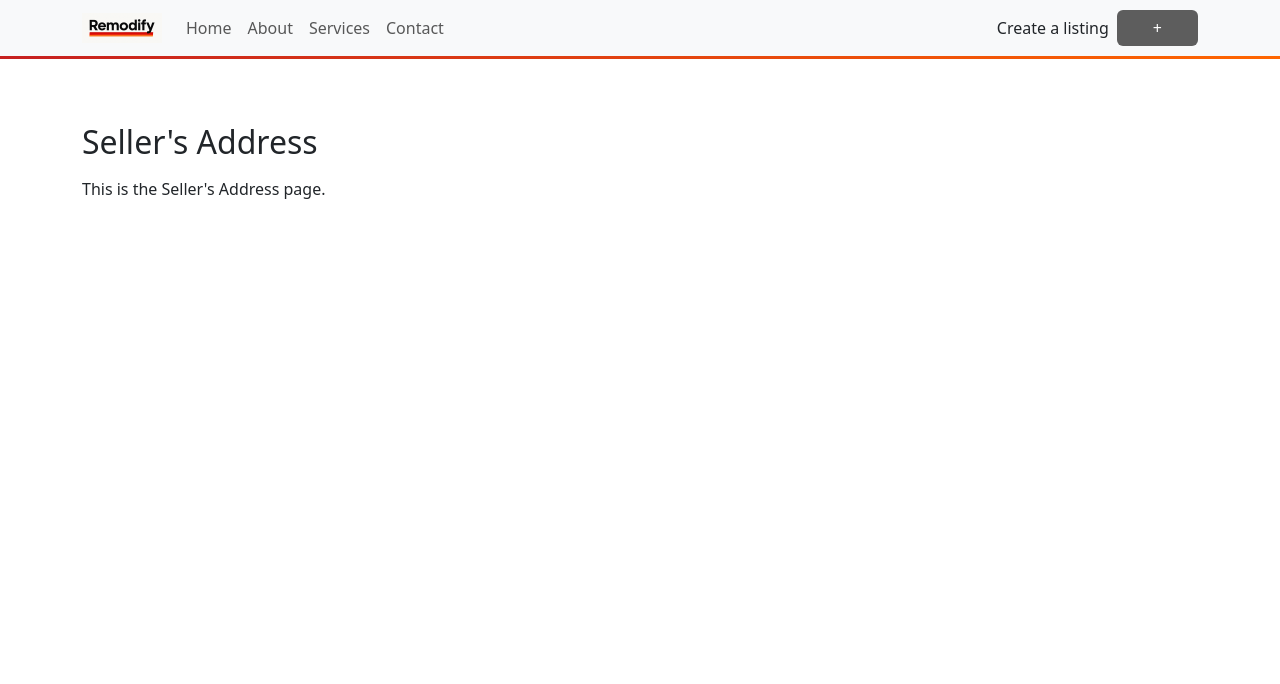
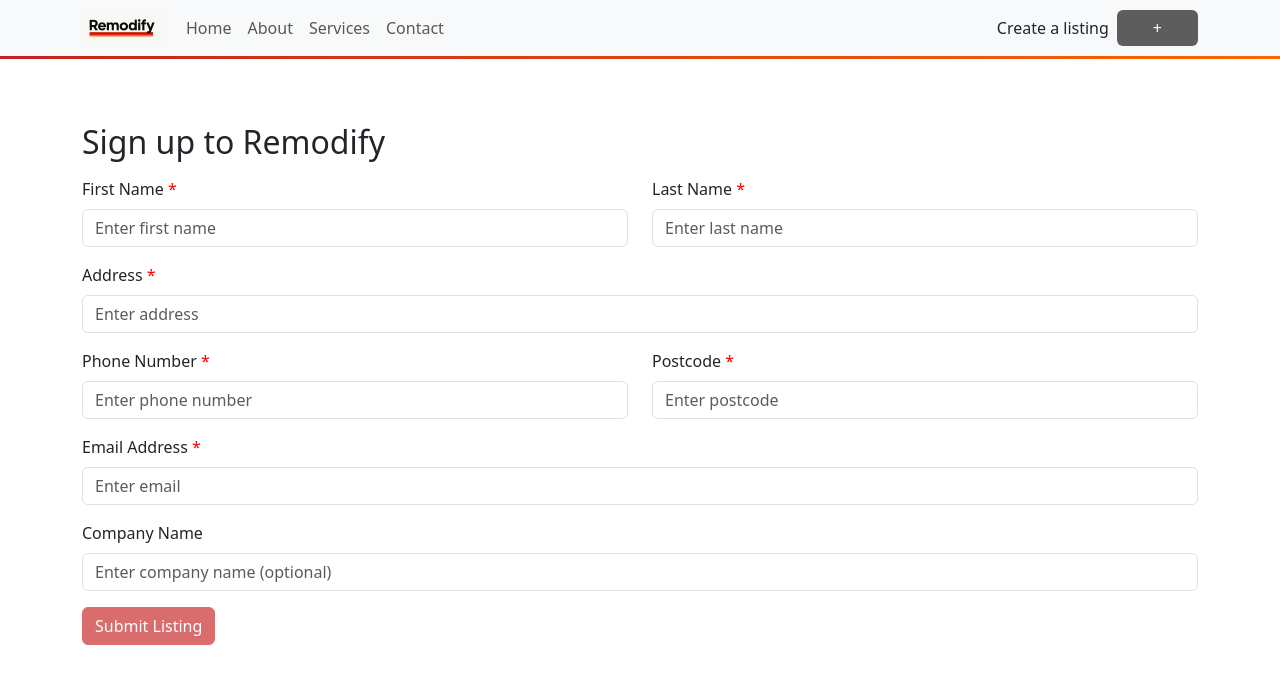
Before and after one commit to Robbo195/Remodify-site-2, a React (Create React App) app: page /SellersAddress in a window 1280 px wide. Shown: the top 684 px of the page. Built offline with nearby package versions, Linux system fonts and the light colour scheme.

Commit message:
Add login page

```diff
--- a/src/App.js
+++ b/src/App.js
@@ -13,7 +13,8 @@ import Contact from './pages/Contact';
 import Landing from './pages/Landing';
 import Results from './pages/Results';
 import CreateListing from './pages/CreateListing';
-import SellersAddress from './pages/SellersAddress';
+import SignupInformation from './pages/SignupInformation';
+import Login from './pages/Login';
 
 function App() {
   return (
@@ -51,7 +52,8 @@ function App() {
           <Route path="/contact" element={<Contact />} />
           <Route path="/results" element={<Results />} />
           <Route path="/create-listing" element={<CreateListing />} />
-          <Route path="/SellersAddress" element={<SellersAddress />} />
+          <Route path="/SellersAddress" element={<SignupInformation />} />
+          <Route path="/Login" element={<Login />} />
         </Routes>
       </div>
     </Router>
--- a/src/index.css
+++ b/src/index.css
@@ -11,3 +11,11 @@ code {
   font-family: source-code-pro, Menlo, Monaco, Consolas, 'Courier New',
     monospace;
 }
+
+select.placeholder-selected {
+  color: #6c757d;
+}
+
+select option {
+  color: #000000;
+}
--- a/src/pages/CreateListing.js
+++ b/src/pages/CreateListing.js
@@ -1,5 +1,5 @@
 import React, { useState, useCallback } from 'react';
-import { Container, Form, Row, Col, Button } from 'react-bootstrap';
+import { Container, Form, Row, Col, Button, Modal } from 'react-bootstrap';
 import { useDropzone } from 'react-dropzone';
 import { useNavigate } from 'react-router-dom';
 
@@ -13,6 +13,8 @@ const CreateListing = () => {
   const [year, setYear] = useState('');
   const [condition, setCondition] = useState('');
   const [files, setFiles] = useState([]);
+  const [errorMessage, setErrorMessage] = useState('');
+  const [showLoginModal, setShowLoginModal] = useState(false); // New state for modal
   const navigate = useNavigate();
 
   const onDrop = useCallback(acceptedFiles => {
@@ -30,9 +32,21 @@ const CreateListing = () => {
     if (isFormValid) {
       // Handle form submission logic here
       console.log({ title, description, price, manufacturer, model, year, condition, files });
-      navigate('/SellersAddress');
+      navigate('/SignupInformation');
+    } else {
+      setErrorMessage('*you must complete all mandatory boxes');
     }
   };
+
+  const handleLoginClick = () => {
+    if (isFormValid) {
+      setShowLoginModal(true); // Show the modal
+    } else {
+      setErrorMessage('*you must complete all mandatory boxes');
+    }
+  };
+
+  const handleCloseLoginModal = () => setShowLoginModal(false);
 
   const years = [];
   for (let i = 1940; i <= 2026; i++) {
@@ -85,8 +99,19 @@ const CreateListing = () => {
                 </Col>
                 <Col>
                   <Form.Group controlId="formCondition">
-                    <Form.Label>Condition</Form.Label>
-                    <Form.Control type="text" placeholder="Enter condition" value={condition} onChange={(e) => setCondition(e.target.value)} required />
+                    <Form.Label>Condition <span style={{ color: 'red' }}>*</span></Form.Label>
+                    <Form.Select
+                      value={condition}
+                      onChange={(e) => setCondition(e.target.value)}
+                      required
+                      className={!condition ? 'placeholder-selected' : ''}
+                    >
+                      <option value="" disabled hidden>Select Condition</option>
+                      <option value="Brand new">Brand new</option>
+                      <option value="Used - like new">Used - like new</option>
+                      <option value="Used">Used</option>
+                      <option value="Worn">Worn</option>
+                    </Form.Select>
                   </Form.Group>
                 </Col>
               </Row>
@@ -96,9 +121,13 @@ const CreateListing = () => {
                 <Form.Control type="text" placeholder="Enter price" value={price} onChange={(e) => setPrice(e.target.value)} required />
               </Form.Group>
 
-              <Button style={{ backgroundColor: 'rgb(198, 32, 32)', borderColor: 'rgb(198, 32, 32)', color: 'white' }} type="submit" disabled={!isFormValid}>
-                Continue to Address
+              <Button style={{ backgroundColor: 'rgb(198, 32, 32)', borderColor: 'rgb(198, 32, 32)', color: 'white', marginRight: '10px' }} type="submit">
+                Continue to Sign-Up
               </Button>
+              <Button style={{ backgroundColor: 'rgb(255, 102, 0)', borderColor: 'rgb(255, 102, 0)', color: 'white' }} type="button" onClick={handleLoginClick}>
+                Log-in
+              </Button>
+              {errorMessage && <p style={{ color: 'grey', fontStyle: 'italic', marginTop: '10px' }}>{errorMessage}</p>}
             </Form>
           </Col>
           <Col md={6}>
@@ -129,6 +158,17 @@ const CreateListing = () => {
           </Col>
         </Row>
       </Container>
+
+      <Modal show={showLoginModal} onHide={handleCloseLoginModal} centered>
+        <Modal.Header closeButton>
+          <Modal.Title>Log in</Modal.Title>
+        </Modal.Header>
+        <Modal.Body className="text-center">
+          <Button variant="primary" style={{ backgroundColor: '#4285F4', borderColor: '#4285F4', color: 'white' }}>
+            Log-in with Google
+          </Button>
+        </Modal.Body>
+      </Modal>
     </div>
   );
 };
--- /dev/null
+++ b/src/pages/Login.js
@@ -0,0 +1,38 @@
+import React, { useState } from 'react';
+import { Container, Form, Button } from 'react-bootstrap';
+
+const Login = () => {
+  const [email, setEmail] = useState('');
+  const [password, setPassword] = useState('');
+
+  const handleSubmit = (e) => {
+    e.preventDefault();
+    // Handle login logic here
+    console.log({ email, password });
+  };
+
+  return (
+    <div className="page-section">
+      <Container className="text-start">
+        <h1 className="title-underline-1" style={{ fontSize: '24pt' }}>Log into Remodify</h1>
+        <Form onSubmit={handleSubmit}>
+          <Form.Group controlId="formBasicEmail" className="mb-3">
+            <Form.Label>Email Address</Form.Label>
+            <Form.Control type="email" placeholder="Enter email" value={email} onChange={(e) => setEmail(e.target.value)} />
+          </Form.Group>
+
+          <Form.Group controlId="formBasicPassword" className="mb-3">
+            <Form.Label>Password</Form.Label>
+            <Form.Control type="password" placeholder="Password" value={password} onChange={(e) => setPassword(e.target.value)} />
+          </Form.Group>
+
+          <Button style={{ backgroundColor: 'rgb(198, 32, 32)', borderColor: 'rgb(198, 32, 32)', color: 'white' }} type="submit">
+            Log-in
+          </Button>
+        </Form>
+      </Container>
+    </div>
+  );
+};
+
+export default Login;
--- a/src/pages/SellersAddress.js
+++ /dev/null
@@ -1,15 +0,0 @@
-import React from 'react';
-import { Container } from 'react-bootstrap';
-
-const SellersAddress = () => {
-  return (
-    <div className="page-section">
-      <Container className="text-start">
-        <h1 className="title-underline-1" style={{ fontSize: '24pt' }}>Seller's Address</h1>
-        <p>This is the Seller's Address page.</p>
-      </Container>
-    </div>
-  );
-};
-
-export default SellersAddress;
--- /dev/null
+++ b/src/pages/SignupInformation.js
@@ -0,0 +1,82 @@
+import React, { useState } from 'react';
+import { Container, Form, Row, Col, Button } from 'react-bootstrap';
+
+const SignupInformation = () => {
+  const [firstName, setFirstName] = useState('');
+  const [lastName, setLastName] = useState('');
+  const [address, setAddress] = useState('');
+  const [email, setEmail] = useState('');
+  const [phoneNumber, setPhoneNumber] = useState('');
+  const [postcode, setPostcode] = useState('');
+  const [companyName, setCompanyName] = useState('');
+
+  const isFormValid = firstName && lastName && address && email && phoneNumber && postcode;
+
+  const handleSubmit = (e) => {
+    e.preventDefault();
+    if (isFormValid) {
+      // Handle form submission logic here
+      console.log({ firstName, lastName, address, email, phoneNumber, postcode, companyName });
+    }
+  };
+
+  return (
+    <div className="page-section">
+      <Container className="text-start">
+        <h1 className="title-underline-1" style={{ fontSize: '24pt' }}>Sign up to Remodify</h1>
+        <Form onSubmit={handleSubmit}>
+          <Row className="mb-3">
+            <Col>
+              <Form.Group controlId="formFirstName">
+                <Form.Label>First Name <span style={{ color: 'red' }}>*</span></Form.Label>
+                <Form.Control type="text" placeholder="Enter first name" value={firstName} onChange={(e) => setFirstName(e.target.value)} required />
+              </Form.Group>
+            </Col>
+            <Col>
+              <Form.Group controlId="formLastName">
+                <Form.Label>Last Name <span style={{ color: 'red' }}>*</span></Form.Label>
+                <Form.Control type="text" placeholder="Enter last name" value={lastName} onChange={(e) => setLastName(e.target.value)} required />
+              </Form.Group>
+            </Col>
+          </Row>
+
+          <Form.Group controlId="formAddress" className="mb-3">
+            <Form.Label>Address <span style={{ color: 'red' }}>*</span></Form.Label>
+            <Form.Control type="text" placeholder="Enter address" value={address} onChange={(e) => setAddress(e.target.value)} required />
+          </Form.Group>
+
+          <Row className="mb-3">
+            <Col>
+              <Form.Group controlId="formPhoneNumber">
+                <Form.Label>Phone Number <span style={{ color: 'red' }}>*</span></Form.Label>
+                <Form.Control type="tel" placeholder="Enter phone number" value={phoneNumber} onChange={(e) => setPhoneNumber(e.target.value)} required />
+              </Form.Group>
+            </Col>
+            <Col>
+              <Form.Group controlId="formPostcode">
+                <Form.Label>Postcode <span style={{ color: 'red' }}>*</span></Form.Label>
+                <Form.Control type="text" placeholder="Enter postcode" value={postcode} onChange={(e) => setPostcode(e.target.value)} required />
+              </Form.Group>
+            </Col>
+          </Row>
+
+          <Form.Group controlId="formEmail" className="mb-3">
+            <Form.Label>Email Address <span style={{ color: 'red' }}>*</span></Form.Label>
+            <Form.Control type="email" placeholder="Enter email" value={email} onChange={(e) => setEmail(e.target.value)} required />
+          </Form.Group>
+
+          <Form.Group controlId="formCompanyName" className="mb-3">
+            <Form.Label>Company Name</Form.Label>
+            <Form.Control type="text" placeholder="Enter company name (optional)" value={companyName} onChange={(e) => setCompanyName(e.target.value)} />
+          </Form.Group>
+
+          <Button style={{ backgroundColor: 'rgb(198, 32, 32)', borderColor: 'rgb(198, 32, 32)', color: 'white' }} type="submit" disabled={!isFormValid}>
+            Submit Listing
+          </Button>
+        </Form>
+      </Container>
+    </div>
+  );
+};
+
+export default SignupInformation;
```
Also changed, not shown: commit_message.txt (added).
